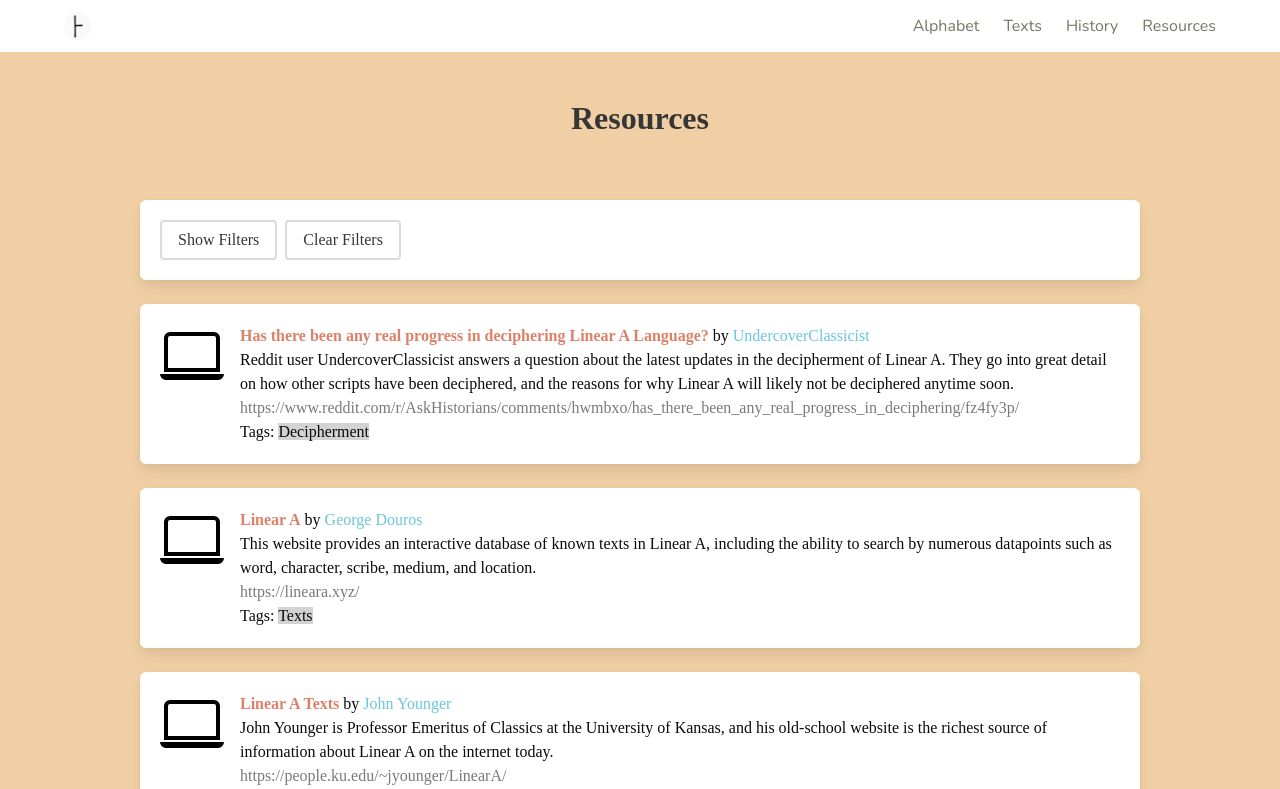
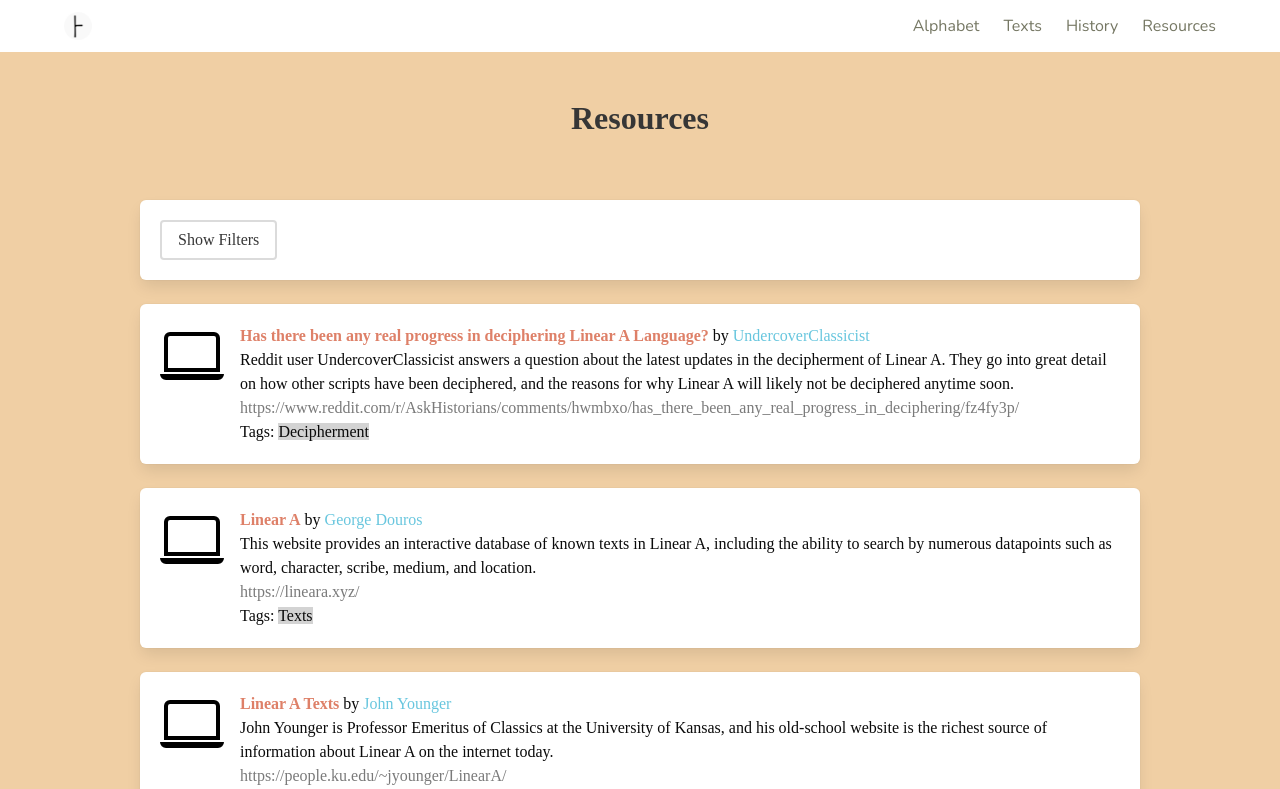
Before and after one commit to camdendotlol/linear-a, a React (Create React App) app: page /#/resources in a window 1280 px wide. Shown: the top 789 px of the page. Built offline with nearby package versions, Linux system fonts and the light colour scheme; a web font is replaced by a local one.

Commit message:
don't show clear filter button if filters are empty

```diff
--- a/src/components/Resources.tsx
+++ b/src/components/Resources.tsx
@@ -92,6 +92,24 @@ const Resources: React.FC = () => {
     }
   }
 
+  const displayClearFiltersButton = () => {
+    if (filterFormats.length === 0 && filterTags.length === 0) {
+      return null
+    } else {
+      return (
+        <button
+          className='button'
+          onClick = {() => {
+            setFilterFormats([])
+            setFilterTags([])
+          }}
+        >
+        Clear Filters
+        </button>
+      )
+    }
+  }
+
   const displayFilterBox = () => {
     if (showFilters) {
       return (
@@ -103,15 +121,7 @@ const Resources: React.FC = () => {
             >
               Hide Filters
             </button>
-            <button
-              className='button'
-              onClick = {() => {
-                setFilterFormats([])
-                setFilterTags([])
-              }}
-            >
-              Clear Filters
-            </button>
+            {displayClearFiltersButton()}
           </div>
           <h4>Format:</h4>
           {displayFormatSelector()}
@@ -129,15 +139,7 @@ const Resources: React.FC = () => {
             >
               Show Filters
             </button>
-            <button
-              className='button'
-              onClick = {() => {
-                setFilterFormats([])
-                setFilterTags([])
-              }}
-            >
-              Clear Filters
-            </button>
+            {displayClearFiltersButton()}
           </div>
         </div>
       )
```
Also changed, not shown: 6 other files (tests, documents, lock files or other folders).
